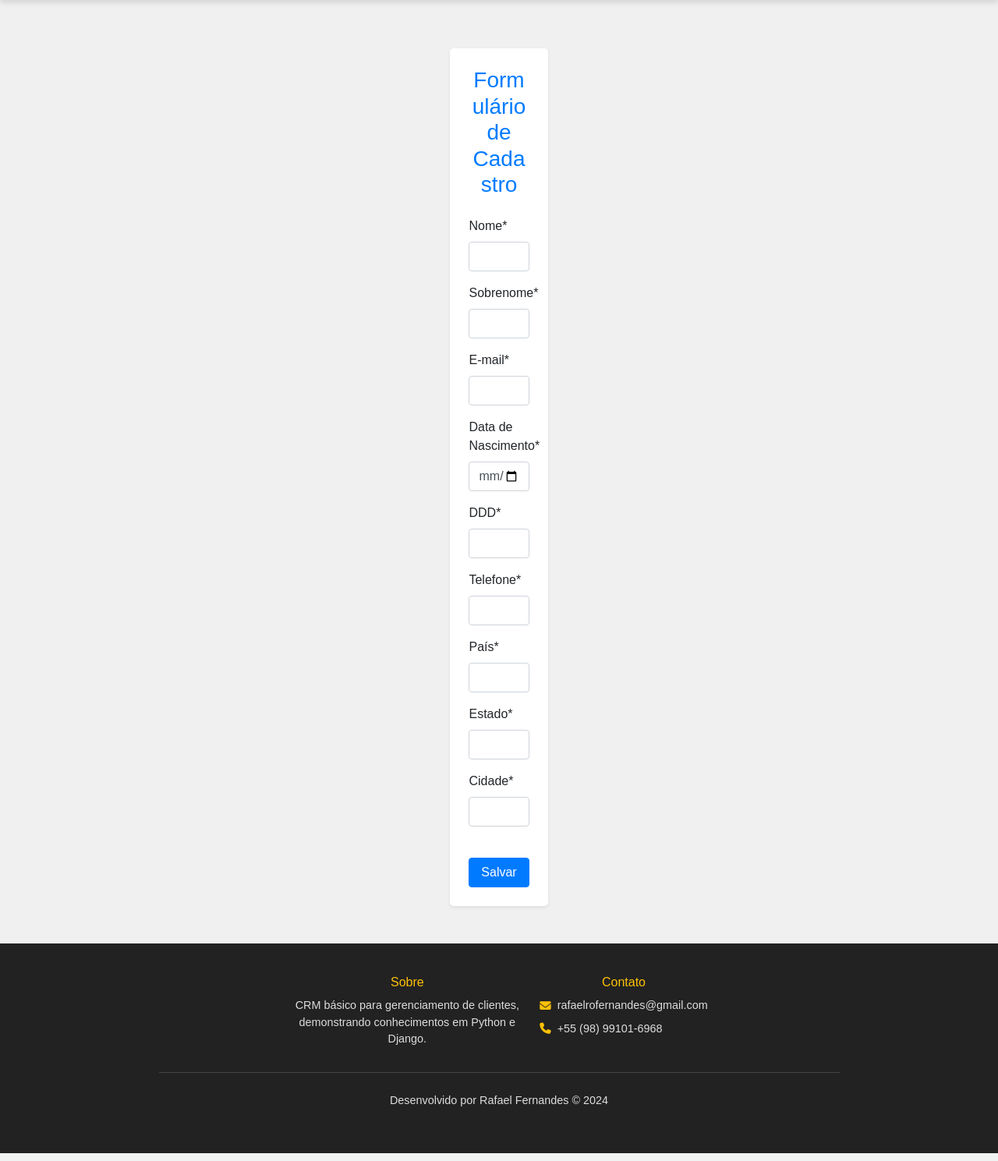
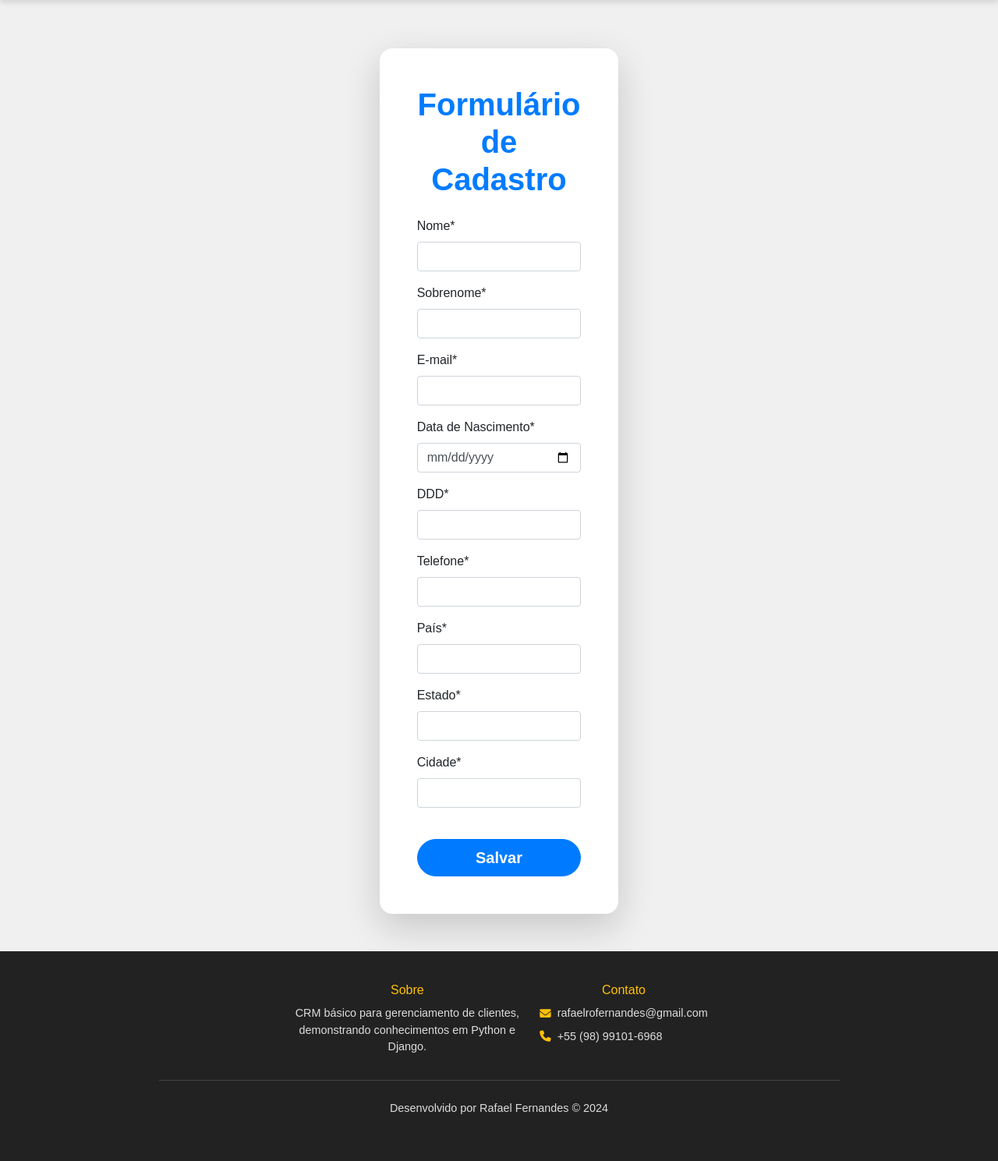
Before and after one commit to rafarfernandes/crm_projeto, a Django app: page /customer/ in a window 1280 px wide. Shown: the part 56-1545 px from the top of the page at 78% size. Run offline with Django 5.2, Linux system fonts and the light colour scheme; some libraries are stand-ins or nearby versions.

Commit message:
Alteração do forms

```diff
--- a/customer/templates/customer/customer.html
+++ b/customer/templates/customer/customer.html
@@ -4,28 +4,34 @@
 {% block content %}
 <div class="container py-5">
     <div class="row justify-content-center">
-        <div class="col-md-6 col-lg-5">
-            <!-- Formulário com validação de erros -->
-            <div class="card shadow-sm border-0 p-4 rounded-lg">
-                <h3 class="text-center mb-4 text-primary">Formulário de Cadastro</h3>
+        <div class="col-12 col-md-10 col-lg-8 col-xl-7">
+            <!-- Card para o formulário -->
+            <div class="card shadow-lg border-0 p-5 rounded-4 bg-white">
+                <h1 class="text-center mb-4 text-primary fw-bold">Formulário de Cadastro</h1>
 
+                <!-- Validação de erros -->
                 {% if form.errors %}
-                    <div class="mb-3">
-                        {% for field in form %}
-                            {% for error in field.errors %}
-                                <div class="alert alert-danger alert-dismissible fade show" role="alert">
-                                    <strong>{{ error|escape }}</strong>
-                                    <button type="button" class="btn-close" data-bs-dismiss="alert" aria-label="Close"></button>
-                                </div>
+                    <div class="alert alert-danger alert-dismissible fade show" role="alert">
+                        <ul class="mb-0">
+                            {% for field in form %}
+                                {% for error in field.errors %}
+                                    <li>{{ error|escape }}</li>
+                                {% endfor %}
                             {% endfor %}
-                        {% endfor %}
+                        </ul>
+                        <button type="button" class="btn-close" data-bs-dismiss="alert" aria-label="Close"></button>
                     </div>
                 {% endif %}
 
+                <!-- Formulário -->
                 <form method="POST" class="form">
                     {% csrf_token %}
                     {{ form|crispy }}
-                    <button type="submit" class="btn btn-primary w-100 mt-4">Salvar</button>
+
+                    <!-- Botão de submissão estilizado -->
+                    <div class="d-grid">
+                        <button type="submit" class="btn btn-primary btn-lg mt-4 rounded-pill fw-bold">Salvar</button>
+                    </div>
                 </form>
             </div>
         </div>
```
